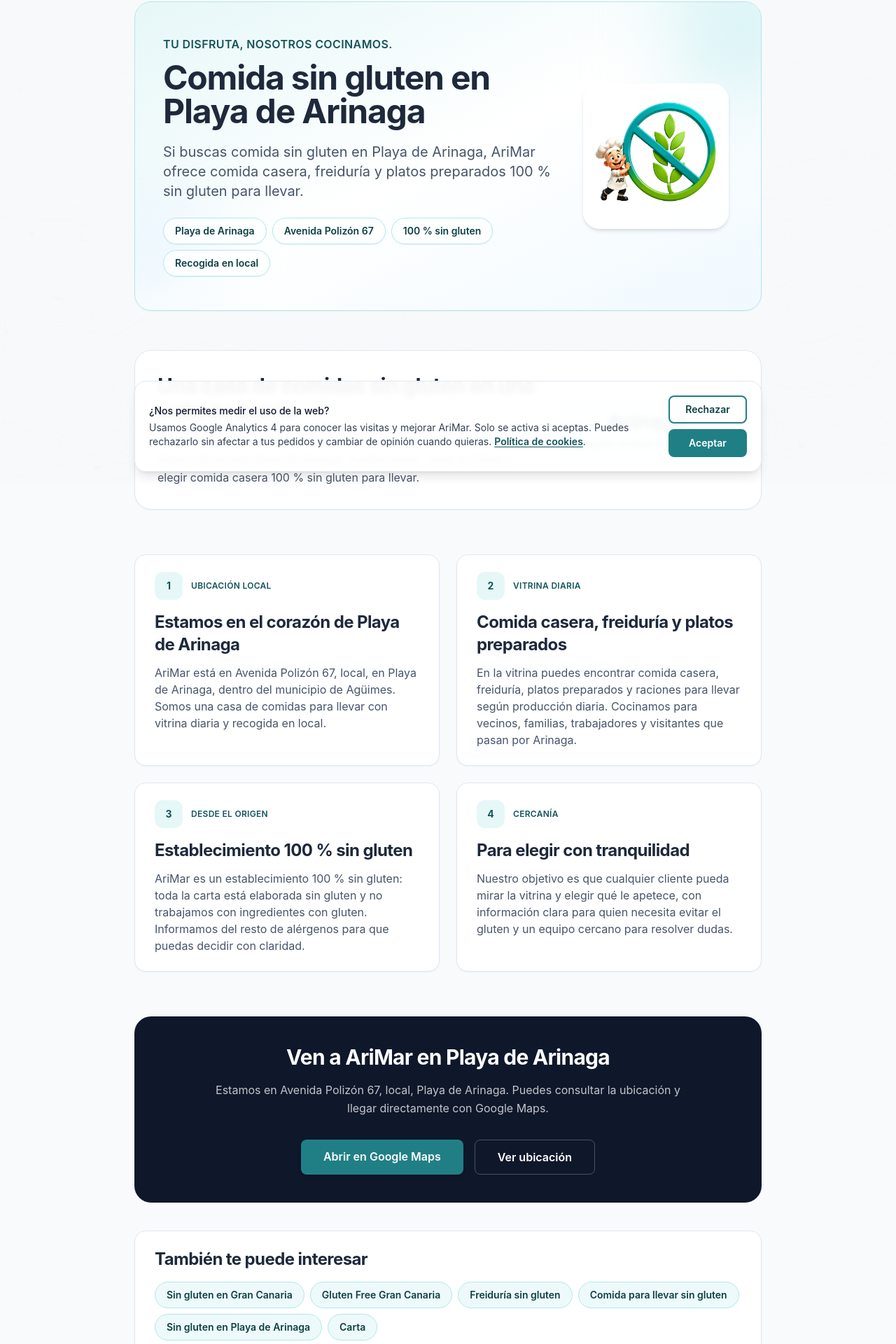
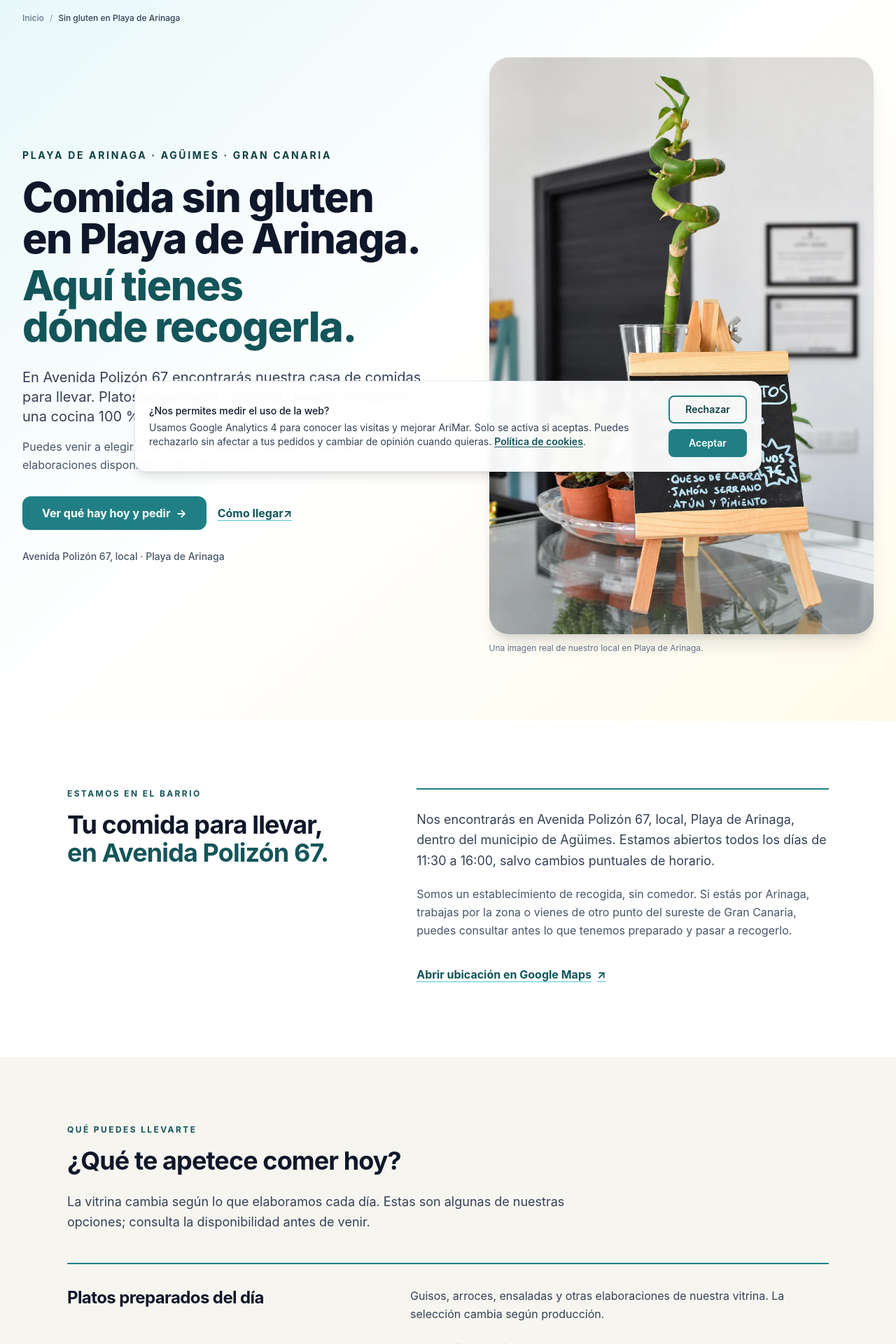
Before and after one commit to talaverilla85/ArimarWeb, a Next.js app: page /comida-sin-gluten-playa-de-arinaga in a window 1280 px wide. Shown: the part 110-2030 px from the top of the page at 70% size. Built offline with nearby package versions, Linux system fonts and the light colour scheme.

Commit message:
feat(seo): make Playa de Arinaga gluten-free landing local and distinct

```diff
--- a/app/comida-sin-gluten-playa-de-arinaga/page.tsx
+++ b/app/comida-sin-gluten-playa-de-arinaga/page.tsx
@@ -1,168 +1,273 @@
 import type { Metadata } from 'next'
 import Image from 'next/image'
 import Link from 'next/link'
-import SeoInternalLinks from '@/components/SeoInternalLinks'
-import { SIN_GLUTEN_ALT, SIN_GLUTEN_IMAGE } from '@/components/SinGlutenBlock'
 import { siteConfig } from '@/lib/siteConfig'
 
+const pagePath = '/comida-sin-gluten-playa-de-arinaga'
+const pageUrl = 'https://arimarfoodlab.es' + pagePath
+
 export const metadata: Metadata = {
+  // Preservamos el titulo, la URL y la intencion local de esta pagina.
   title: 'Comida sin gluten en Playa de Arinaga | AriMar FoodLab',
   description:
-    'AriMar ofrece comida casera, freiduría y platos preparados 100% sin gluten en Playa de Arinaga, Gran Canaria.',
-  alternates: {
-    canonical: '/comida-sin-gluten-playa-de-arinaga',
-  },
+    'Comida 100 % sin gluten para llevar en Playa de Arinaga. Visítanos en Avenida Polizón 67, consulta los platos del día y recoge tu pedido en AriMar, Agüimes.',
+  alternates: { canonical: pagePath },
   openGraph: {
     title: 'Comida sin gluten en Playa de Arinaga | AriMar FoodLab',
     description:
-      'Comida casera, freiduría y platos preparados 100% sin gluten en Playa de Arinaga, Gran Canaria.',
+      'Comida casera sin gluten para recoger en Avenida Polizón 67, Playa de Arinaga. Consulta qué hay hoy y cómo llegar.',
     type: 'website',
-    url: 'https://arimarfoodlab.es/comida-sin-gluten-playa-de-arinaga',
+    locale: 'es_ES',
+    url: pageUrl,
+    images: [
+      {
+        url: '/images/arimar-freiduria-pizarra.webp',
+        alt: 'Pizarra auténtica de AriMar junto a las plantas del local en Playa de Arinaga',
+      },
+    ],
   },
 }
 
-const sections = [
+const breadcrumbJsonLd = {
+  '@context': 'https://schema.org',
+  '@type': 'BreadcrumbList',
+  itemListElement: [
+    { '@type': 'ListItem', position: 1, name: 'Inicio', item: 'https://arimarfoodlab.es/' },
+    { '@type': 'ListItem', position: 2, name: 'Comida sin gluten en Playa de Arinaga', item: pageUrl },
+  ],
+}
+
+const buttonClass =
+  'inline-flex min-h-12 items-center justify-center gap-2 rounded-xl bg-primary-500 px-7 py-3 font-bold text-white shadow-sm transition-colors hover:bg-primary-600 focus-visible:outline-none focus-visible:ring-2 focus-visible:ring-primary-700 focus-visible:ring-offset-2'
+
+const opciones = [
   {
-    eyebrow: 'Ubicación local',
-    title: 'Estamos en el corazón de Playa de Arinaga',
-    text: 'AriMar está en Avenida Polizón 67, local, en Playa de Arinaga, dentro del municipio de Agüimes. Somos una casa de comidas para llevar con vitrina diaria y recogida en local.',
+    title: 'Platos preparados del día',
+    text: 'Guisos, arroces, ensaladas y otras elaboraciones de nuestra vitrina. La selección cambia según producción.',
+    href: '/comida-para-llevar-sin-gluten-gran-canaria',
+    label: 'Descubrir la comida para llevar',
   },
   {
-    eyebrow: 'Vitrina diaria',
-    title: 'Comida casera, freiduría y platos preparados',
-    text: 'En la vitrina puedes encontrar comida casera, freiduría, platos preparados y raciones para llevar según producción diaria. Cocinamos para vecinos, familias, trabajadores y visitantes que pasan por Arinaga.',
+    title: 'Pollo asado',
+    text: 'Nuestro pollo asado con papas naturales y su propio jugo, disponible según existencias.',
+    href: '/pollos-asados-arinaga',
+    label: 'Conocer el pollo asado',
   },
   {
-    eyebrow: 'Desde el origen',
-    title: 'Establecimiento 100 % sin gluten',
-    text: 'AriMar es un establecimiento 100 % sin gluten: toda la carta está elaborada sin gluten y no trabajamos con ingredientes con gluten. Informamos del resto de alérgenos para que puedas decidir con claridad.',
+    title: 'Croquetas y fritos',
+    text: 'Croquetas de distintos sabores, fingers de pollo y otras frituras para recoger y disfrutar donde quieras.',
+    href: '/freiduria-sin-gluten-gran-canaria',
+    label: 'Ver la freiduría',
   },
-  {
-    eyebrow: 'Cercanía',
-    title: 'Para elegir con tranquilidad',
-    text: 'Nuestro objetivo es que cualquier cliente pueda mirar la vitrina y elegir qué le apetece, con información clara para quien necesita evitar el gluten y un equipo cercano para resolver dudas.',
-  },
-]
-
-const highlights = ['Playa de Arinaga', 'Avenida Polizón 67', '100 % sin gluten', 'Recogida en local']
+] as const
 
 export default function ComidaSinGlutenPlayaDeArinagaPage() {
   return (
-    <div className="pt-28 pb-20 px-4 sm:px-6 lg:px-8">
-      <div className="max-w-4xl mx-auto">
-        <header className="relative overflow-hidden rounded-3xl border border-primary-100 bg-gradient-to-br from-primary-50 via-white to-sky-50 px-6 py-10 md:px-10 md:py-12 mb-14 shadow-sm">
-          <div
-            className="absolute -right-16 -top-16 h-48 w-48 rounded-full bg-primary-100/60 blur-3xl"
-            aria-hidden
+    <>
+      <script
+        type="application/ld+json"
+        dangerouslySetInnerHTML={{ __html: JSON.stringify(breadcrumbJsonLd) }}
       />
-          <div
-            className="absolute -left-20 bottom-0 h-44 w-44 rounded-full bg-sky-100/70 blur-3xl"
-            aria-hidden
-          />
-          <div className="relative grid gap-8 md:grid-cols-[1fr_220px] md:items-center">
-            <div className="text-center md:text-left">
-              <p className="text-sm md:text-base text-primary-700 font-semibold tracking-wide uppercase mb-3">
-                Tu disfruta, nosotros cocinamos.
+      <div className="overflow-hidden bg-white pb-20 text-slate-900">
+        <header className="bg-gradient-to-br from-primary-50 via-white to-amber-50 pt-28 pb-16 md:pt-32 md:pb-24">
+          <div className="mx-auto max-w-7xl px-4 sm:px-6 lg:px-8">
+            <nav aria-label="Ruta de navegación" className="mb-10 text-xs font-medium text-slate-500 md:mb-12">
+              <Link href="/" className="hover:text-primary-700">Inicio</Link>
+              <span className="mx-2 text-slate-400" aria-hidden="true">/</span>
+              <span className="text-slate-700">Sin gluten en Playa de Arinaga</span>
+            </nav>
+            <div className="grid items-center gap-10 lg:grid-cols-[1fr_0.9fr] lg:gap-14">
+              <div className="max-w-xl">
+                <p className="mb-5 text-xs font-bold uppercase tracking-[0.19em] text-primary-800 md:text-sm">
+                  Playa de Arinaga · Agüimes · Gran Canaria
                 </p>
-              <h1 className="text-4xl md:text-5xl font-bold text-slate-800 mb-5 tracking-tight">
-                Comida sin gluten en Playa de Arinaga
+                <h1 className="text-balance text-4xl font-extrabold leading-[1.08] tracking-tight sm:text-5xl lg:text-[3.7rem]">
+                  Comida sin gluten en Playa de Arinaga.
+                  <span className="mt-2 block text-primary-700">Aquí tienes dónde recogerla.</span>
                 </h1>
-              <p className="text-lg md:text-xl text-slate-600 leading-relaxed">
-                Si buscas comida sin gluten en Playa de Arinaga, AriMar ofrece comida casera, freiduría y platos
-                preparados 100 % sin gluten para llevar.
+                <p className="mt-7 text-lg leading-relaxed text-slate-700 md:text-xl">
+                  En Avenida Polizón 67 encontrarás nuestra casa de comidas para llevar.
+                  Platos preparados, raciones, asados y fritos en una cocina 100 % sin gluten.
                 </p>
-              <div className="mt-6 flex flex-wrap justify-center gap-2 md:justify-start">
-                {highlights.map((item) => (
-                  <span
-                    key={item}
-                    className="rounded-full border border-primary-100 bg-white/80 px-4 py-2 text-sm font-semibold text-primary-800 shadow-sm"
-                  >
-                    {item}
-                  </span>
-                ))}
+                <p className="mt-4 leading-relaxed text-slate-600">
+                  Puedes venir a elegir en la vitrina o consultar desde el móvil
+                  las elaboraciones disponibles antes de acercarte.
+                </p>
+                <div className="mt-8 flex flex-wrap items-center gap-4">
+                  <Link href={siteConfig.pedirPath} className={buttonClass}>
+                    Ver qué hay hoy y pedir <span aria-hidden="true">→</span>
+                  </Link>
+                  <a href={siteConfig.mapsUrl} target="_blank" rel="noopener noreferrer"
+                    className="inline-flex min-h-12 items-center font-bold text-primary-700 underline decoration-primary-300 underline-offset-4 hover:text-primary-900">
+                    Cómo llegar <span aria-hidden="true">↗</span>
+                  </a>
                 </div>
+                <p className="mt-7 text-sm font-medium text-slate-600">
+                  {siteConfig.address.street} · {siteConfig.address.locality}
+                </p>
               </div>
-            <div className="mx-auto w-44 md:w-52">
-              <div className="rounded-3xl border border-white/80 bg-white/90 p-3 shadow-md">
+
+              <figure className="mx-auto w-full max-w-md lg:max-w-none">
+                <div className="relative aspect-[2/3] overflow-hidden rounded-[1.75rem] bg-slate-100 shadow-xl sm:aspect-[4/5] lg:aspect-[2/3]">
                   <Image
-                  src={SIN_GLUTEN_IMAGE}
-                  alt={SIN_GLUTEN_ALT}
-                  width={260}
-                  height={220}
-                  className="h-auto w-full object-contain"
+                    src="/images/arimar-freiduria-pizarra.webp"
+                    alt="Pizarra original de AriMar fotografiada junto a las plantas del local de Playa de Arinaga"
+                    fill
                     priority
+                    sizes="(max-width: 1024px) 90vw, 44vw"
+                    className="object-cover"
                   />
                 </div>
+                <figcaption className="mt-3 text-xs text-slate-500">
+                  Una imagen real de nuestro local en Playa de Arinaga.
+                </figcaption>
+              </figure>
             </div>
           </div>
         </header>
 
-        <section className="mb-16 rounded-3xl border border-slate-200 bg-white px-6 py-8 md:px-8 shadow-sm">
-          <div className="grid gap-6 md:grid-cols-3 md:items-center">
-            <div className="md:col-span-2">
-              <h2 className="text-2xl md:text-3xl font-bold text-slate-800 mb-3 tracking-tight">
-                Una casa de comidas sin gluten en una calle de barrio
+        <section className="py-20 md:py-24" aria-labelledby="donde-estamos">
+          <div className="mx-auto grid max-w-6xl gap-10 px-4 sm:px-6 md:grid-cols-[0.85fr_1.15fr] md:gap-16 lg:px-8">
+            <div>
+              <p className="mb-4 text-xs font-bold uppercase tracking-[0.2em] text-primary-700">Estamos en el barrio</p>
+              <h2 id="donde-estamos" className="text-balance text-3xl font-bold leading-tight tracking-tight sm:text-4xl">
+                Tu comida para llevar,
+                <span className="block text-primary-700">en Avenida Polizón 67.</span>
               </h2>
-              <p className="text-slate-600 leading-relaxed">
-                Estamos en {siteConfig.address.street}, {siteConfig.address.locality}, cerca de la playa y de la vida diaria de Arinaga.
-                Puedes pasar, mirar la vitrina y elegir comida casera 100 % sin gluten para llevar.
+            </div>
+            <div className="border-t-2 border-primary-500 pt-7">
+              <p className="text-lg leading-relaxed text-slate-700">
+                Nos encontrarás en {siteConfig.address.street}, {siteConfig.address.locality},
+                dentro del municipio de {siteConfig.address.municipality}. Estamos abiertos
+                todos los días de 11:30 a 16:00, salvo cambios puntuales de horario.
               </p>
-            </div>
-            <div className="rounded-2xl bg-primary-50/70 border border-primary-100 px-5 py-5 text-center">
-              <p className="text-3xl font-bold text-primary-700">Arinaga</p>
-              <p className="mt-1 text-sm font-semibold text-slate-700">recogida en local todos los días</p>
+              <p className="mt-5 leading-relaxed text-slate-600">
+                Somos un establecimiento de recogida, sin comedor. Si estás por Arinaga,
+                trabajas por la zona o vienes de otro punto del sureste de Gran Canaria,
+                puedes consultar antes lo que tenemos preparado y pasar a recogerlo.
+              </p>
+              <a href={siteConfig.mapsUrl} target="_blank" rel="noopener noreferrer"
+                className="mt-7 inline-flex min-h-11 items-center font-bold text-primary-700 underline decoration-primary-300 underline-offset-4 hover:text-primary-900">
+                Abrir ubicación en Google Maps <span className="ml-2" aria-hidden="true">↗</span>
+              </a>
             </div>
           </div>
         </section>
 
-        <div className="grid grid-cols-1 md:grid-cols-2 gap-6 mb-16">
-          {sections.map((section, index) => (
-            <section
-              key={section.title}
-              className="rounded-2xl border border-slate-200 bg-white px-6 py-6 md:px-7 shadow-sm hover:shadow-md transition-shadow"
-            >
-              <div className="mb-4 flex items-center gap-3">
-                <span className="flex h-10 w-10 items-center justify-center rounded-xl bg-primary-50 text-sm font-bold text-primary-700">
-                  {index + 1}
-                </span>
-                <p className="text-xs font-semibold uppercase tracking-wide text-primary-700">{section.eyebrow}</p>
+        <section className="bg-[#f7f5f0] py-20 md:py-24" aria-labelledby="que-encontraras">
+          <div className="mx-auto max-w-6xl px-4 sm:px-6 lg:px-8">
+            <div className="max-w-3xl">
+              <p className="mb-4 text-xs font-bold uppercase tracking-[0.2em] text-primary-700">Qué puedes llevarte</p>
+              <h2 id="que-encontraras" className="text-balance text-3xl font-bold leading-tight tracking-tight sm:text-4xl">
+                ¿Qué te apetece comer hoy?
+              </h2>
+              <p className="mt-6 text-lg leading-relaxed text-slate-700">
+                La vitrina cambia según lo que elaboramos cada día.
+                Estas son algunas de nuestras opciones; consulta la disponibilidad antes de venir.
+              </p>
             </div>
-              <h2 className="text-xl md:text-2xl font-bold text-slate-800 mb-3 tracking-tight">{section.title}</h2>
-              <p className="text-slate-600 leading-relaxed text-sm md:text-base">{section.text}</p>
-            </section>
+
+            <div className="mt-11 border-t-2 border-primary-500">
+              {opciones.map((opcion) => (
+                <article key={opcion.href} className="grid gap-4 border-b border-[#d8d5cc] py-8 md:grid-cols-[0.85fr_1.15fr] md:gap-12">
+                  <h3 className="text-xl font-bold tracking-tight sm:text-2xl">{opcion.title}</h3>
+                  <div>
+                    <p className="leading-relaxed text-slate-700">{opcion.text}</p>
+                    <Link href={opcion.href} className="mt-4 inline-flex min-h-10 items-center font-bold text-primary-700 underline decoration-primary-300 underline-offset-4 hover:text-primary-900">
+                      {opcion.label} <span className="ml-2" aria-hidden="true">→</span>
+                    </Link>
+                  </div>
+                </article>
               ))}
             </div>
+            <p className="mt-6 text-sm text-slate-600">
+              Si te interesan específicamente las croquetas, puedes conocer nuestros
+              {' '}<Link href="/croquetas-sin-gluten-gran-canaria" className="font-semibold text-primary-800 underline underline-offset-4">cuatro sabores</Link>.
+            </p>
+          </div>
+        </section>
 
-        <section className="rounded-3xl bg-slate-900 px-6 py-10 md:px-10 text-center shadow-sm mb-10">
-          <div className="mx-auto max-w-2xl">
-            <h2 className="text-2xl md:text-3xl font-bold text-white mb-4 tracking-tight">
-              Ven a AriMar en Playa de Arinaga
+        <section className="bg-primary-900 py-20 text-white md:py-24" aria-labelledby="sin-gluten-local">
+          <div className="mx-auto grid max-w-6xl gap-9 px-4 sm:px-6 md:grid-cols-[0.85fr_1.15fr] md:gap-16 lg:px-8">
+            <div>
+              <p className="mb-4 text-xs font-bold uppercase tracking-[0.2em] text-primary-200">Una misma cocina para todos</p>
+              <h2 id="sin-gluten-local" className="text-balance text-3xl font-bold leading-tight tracking-tight sm:text-4xl">
+                Sin gluten, sin una carta aparte.
               </h2>
-            <p className="text-white/75 mb-8 leading-relaxed">
-              Estamos en {siteConfig.address.street}, {siteConfig.address.locality}. Puedes consultar la ubicación
-              y llegar directamente con Google Maps.
+            </div>
+            <div className="border-t border-primary-300/50 pt-7">
+              <p className="text-lg leading-relaxed text-white/85">
+                En AriMar no hay una pequeña selección de platos adaptados.
+                Toda nuestra propuesta se elabora en una cocina sin ingredientes con gluten:
+                desde las comidas preparadas hasta la freiduría.
               </p>
-            <div className="flex flex-col sm:flex-row gap-4 justify-center">
-              <a
-                href={siteConfig.mapsUrl}
-                target="_blank"
-                rel="noopener noreferrer"
-                className="inline-flex justify-center px-8 py-3 bg-primary-500 text-white text-sm md:text-base font-semibold rounded-lg hover:bg-primary-600 transition-colors shadow-md"
-              >
-                Abrir en Google Maps
-              </a>
-              <Link
-                href="/contacto"
-                className="inline-flex justify-center px-8 py-3 border border-white/25 text-white text-sm md:text-base font-semibold rounded-lg hover:bg-white/10 transition-colors"
-              >
-                Ver ubicación
+              <p className="mt-5 leading-relaxed text-white/75">
+                Cada elaboración puede contener otros alérgenos. Si necesitas conocer
+                los ingredientes de un plato concreto, consúltanos antes de realizar tu pedido.
+              </p>
+              <Link href="/sin-gluten-gran-canaria"
+                className="mt-7 inline-flex min-h-11 items-center font-bold text-primary-100 underline decoration-primary-300/60 underline-offset-4 hover:text-white">
+                Conoce nuestra propuesta sin gluten en Gran Canaria <span className="ml-2" aria-hidden="true">→</span>
               </Link>
             </div>
           </div>
         </section>
 
-        <SeoInternalLinks />
+        <section className="py-20 md:py-24" aria-labelledby="preguntas-locales">
+          <div className="mx-auto max-w-4xl px-4 sm:px-6 lg:px-8">
+            <p className="mb-4 text-xs font-bold uppercase tracking-[0.2em] text-primary-700">Antes de acercarte</p>
+            <h2 id="preguntas-locales" className="text-balance text-3xl font-bold tracking-tight sm:text-4xl">
+              Preguntas habituales en Playa de Arinaga
+            </h2>
+            <div className="mt-8 divide-y divide-slate-200 border-y border-slate-200">
+              <details className="py-5">
+                <summary className="cursor-pointer font-bold text-slate-900">
+                  ¿Dónde puedo comprar comida sin gluten en Playa de Arinaga?
+                </summary>
+                <p className="mt-3 leading-relaxed text-slate-600">
+                  En AriMar, Avenida Polizón 67, local, Playa de Arinaga (Agüimes).
+                  Preparamos comida sin gluten para llevar y recoger en el establecimiento.
+                </p>
+              </details>
+              <details className="py-5">
+                <summary className="cursor-pointer font-bold text-slate-900">
+                  ¿Puedo hacer un pedido antes de pasar?
+                </summary>
+                <p className="mt-3 leading-relaxed text-slate-600">
+                  Sí. Puedes consultar los platos disponibles en la tienda online
+                  y hacer tu pedido para recoger en el local.
+                </p>
+              </details>
+              <details className="py-5">
+                <summary className="cursor-pointer font-bold text-slate-900">
+                  ¿Hay mesas para comer allí?
+                </summary>
+                <p className="mt-3 leading-relaxed text-slate-600">
+                  No disponemos de comedor. Nuestra comida está preparada para llevar.
+                </p>
+              </details>
             </div>
           </div>
+        </section>
+
+        <section className="mx-4 rounded-[1.75rem] bg-gradient-to-br from-primary-50 to-amber-50 px-6 py-12 sm:mx-6 sm:px-10 md:mx-8 md:py-16" aria-labelledby="pedido-local">
+          <div className="mx-auto flex max-w-5xl flex-col gap-8 md:flex-row md:items-center md:justify-between">
+            <div>
+              <p className="mb-4 text-xs font-bold uppercase tracking-[0.2em] text-primary-700">Te lo preparamos para recoger</p>
+              <h2 id="pedido-local" className="text-balance text-3xl font-bold leading-tight tracking-tight sm:text-4xl">
+                ¿Vienes a por tu comida?
+              </h2>
+              <p className="mt-4 text-lg leading-relaxed text-slate-700">
+                Mira qué hay hoy y recógelo en Playa de Arinaga,
+                en {siteConfig.address.street}.
+              </p>
+            </div>
+            <Link href={siteConfig.pedirPath} className={buttonClass}>
+              Consultar disponibilidad y pedir <span aria-hidden="true">→</span>
+            </Link>
+          </div>
+        </section>
+      </div>
+    </>
   )
 }
```
Lines whose indentation alone changed are shown as unchanged.
